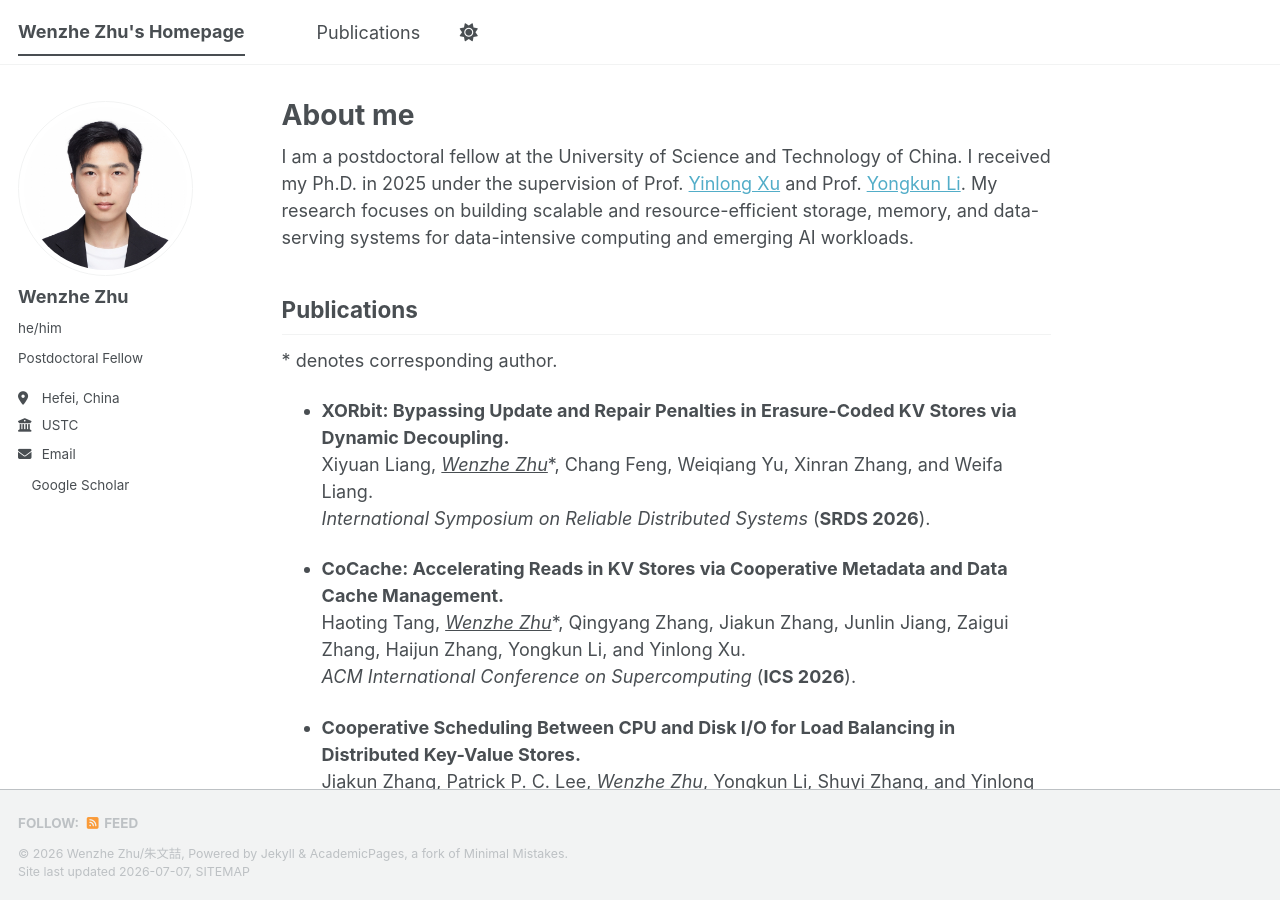
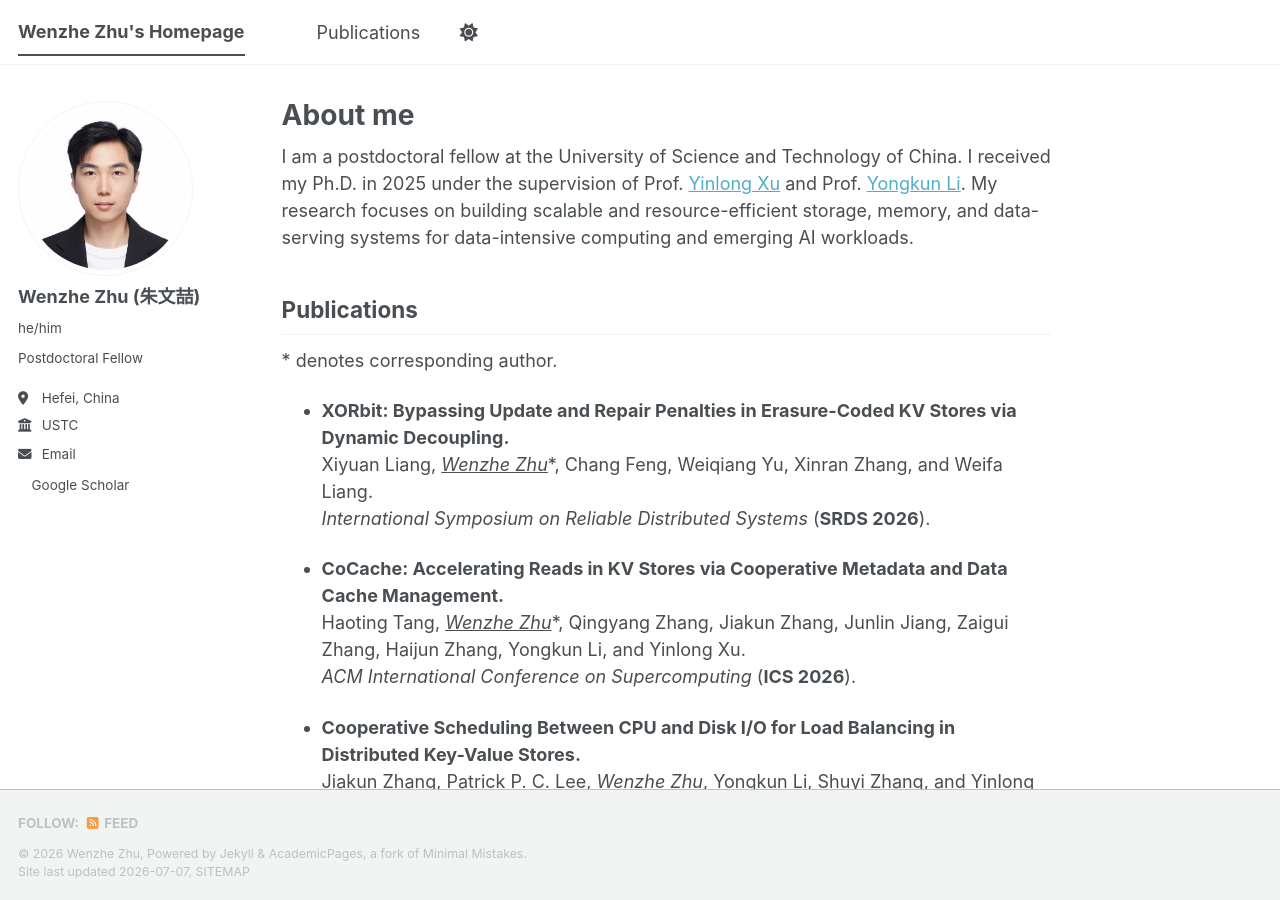
Before and after one commit to wzhzhu/wzhzhu.github.io, a Jekyll site: the page built from _pages/about.md, in a window 1280 px wide and 900 px high. Built offline with Jekyll 4.4.1, drawn with Linux system fonts in a browser that asks for light colours; a style sheet for code colours, icons or effects is not loaded; part of the change alters nothing that is shown.

```diff
--- a/_config.yml
+++ b/_config.yml
@@ -11,7 +11,7 @@ locale                   : "en-US"
 site_theme               : "default" # The available themes options are "default", "air", "sunrise", "mint", "dirt" and "contrast"
 title                    : "Wenzhe Zhu's Homepage"
 title_separator          : "-"
-name                     : &name "Wenzhe Zhu/朱文喆"
+name                     : &name "Wenzhe Zhu"
 description              : &description "Your Name's academic portfolio"   # Update this with a general description of your site, this is the default if not overridden by a page
 url                      : https://wzhzhu.github.io # The base hostname & protocol for your site e.g. "https://[your GitHub username].github.io",
                                                            # or if you already have some other page hosted on Github then use "https://[your GitHub username].github.io/[Your Repo Name]"
@@ -24,7 +24,7 @@ repository               : "wzhzhu/wzhzhu.github.io"
 author:
   # Biographic information
   avatar           : "profile.jpg"
-  name             : "Wenzhe Zhu"
+  name             : "Wenzhe Zhu (朱文喆)"
   pronouns         : "he/him"
   bio              : "Postdoctoral Fellow"
   location         : "Hefei, China"
```
